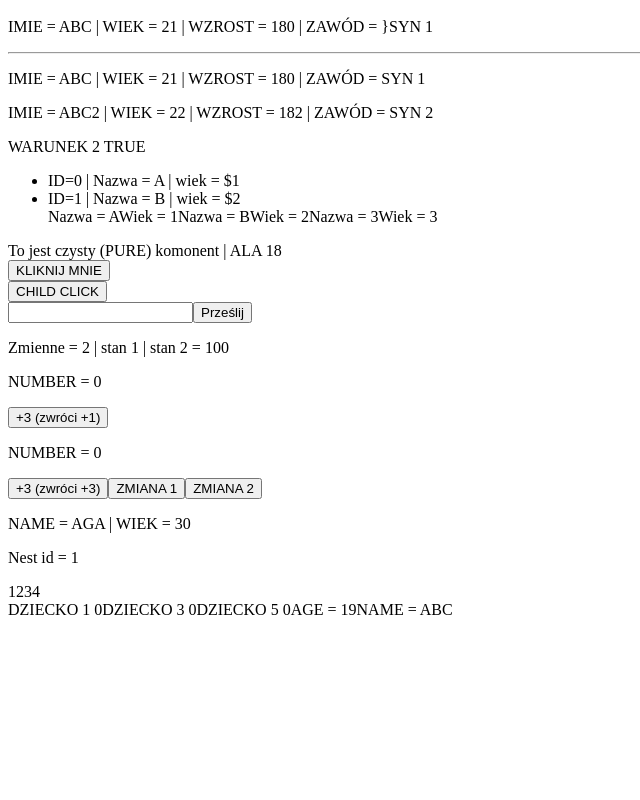
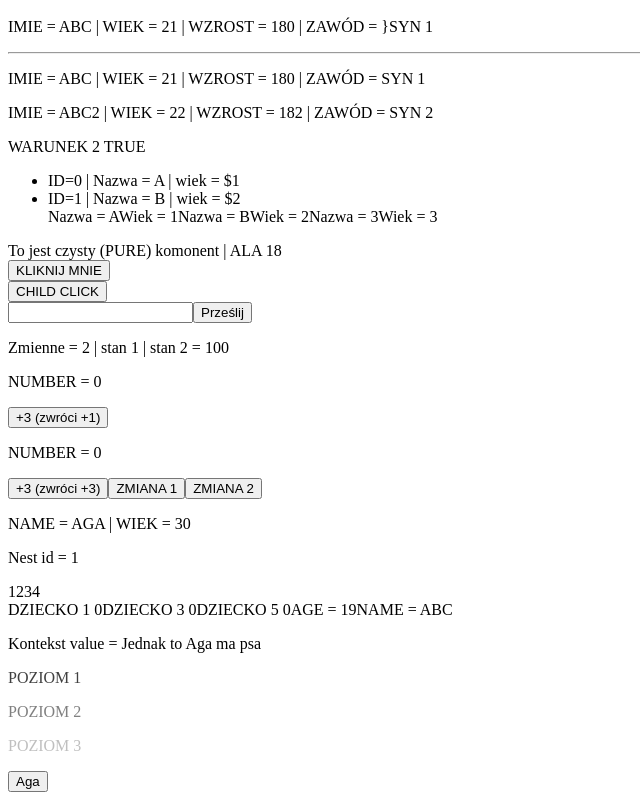
Before and after one commit to MaciejRog/CHEATSHEET_REACT, a React (Vite) app: page / in a window 1280 px wide. Shown: the part 434-1234 px from the top of the page, without its empty margins (0-640 px from the left). Before the commit the page ends 1061 px from the top, so only its background shows below. Built offline with nearby package versions, Linux system fonts and the light colour scheme.

Commit message:
add context info && context mix with redcuer info

```diff
--- a/src/TEMATY/3_Zarządzanie_Stanem/ZarzadzanieStanem.jsx
+++ b/src/TEMATY/3_Zarządzanie_Stanem/ZarzadzanieStanem.jsx
@@ -1,4 +1,4 @@
-import { useReducer, useState } from "react";
+import { createContext, useContext, useReducer, useState } from "react";
 
 function ZarzadzanieStanem() {
   return (
@@ -8,6 +8,8 @@ function ZarzadzanieStanem() {
       <ZarzadzanieStanemWspoldzielenieStanu />
       <ZarzadzanieStanemZachowywanieIResetowanie />
       <ZarzadzanieStanemReducer />
+      <ZarzadzanieStanemContext />
+      <ZarzadzanieStanemSkalowanie />
     </div>
   );
 }
@@ -324,9 +326,187 @@ function ZarzadzanieStanemReducer() {
 }
 
 // #################################
-// #### 6)
+// #### 6) CONTEXT (przekazywanie danych w głąb) - PROP DRILLING SALVATION
 // VVVVVVVVVVVVVVVVVVVVVVVVVVVVVVVVV
 
+/*
+  UWAGA - czytelniejsze jest przekazywanie props
+  WIĘC zawsze zaczynajmy od PROPS -> potem przechodźmy na CONTEXT (łatwiejszy kod w utrzymaniu)
+
+  ZALECANE STOSOWANIE:
+    - THEME (kolory w apcje np: dark mode | light mode) [Provider opakowujący App Component]
+    - zalogowany USER [tutaj lepszy redux]
+    - routing
+    - SKOMPLIKOWANY STAN [odpowiednik REDUXA]
+*/
+
+// tworzenie kontekstu (może przyjąć dowolną wartość -> i tak zostanie nadpisana)
+const TestContext = createContext("Ala ma Kota");
+
+function ZarzadzanieStanemContext() {
+  /*
+  KONTEXT (CONTEXT) => mechanizm, który pozwala na dostęp do DANYCH (stanu) do dowolnie zagnieżdzonego komponentu (childs i ich childs itd...)
+                       BEZ KONIECZNOŚCI PRZEKAZYWANIA ICH poprzez PROPS!!!!
+                       ELIMINUJE PROP DRILLING problem (czyli problem z przekazywaniem props do komponentu, który ich nie potrzebuje
+                       tylko po to by przekazać je dalej do swoich dzieci lub wnuków lub głębiej, które go potrzebują)
+  */
+  return (
+    // Aby zarządzać wartościami kontekstu musimy opakować komponenty, które mają z niego korzystać w 'Provider' -> NazwaContext.Provider
+    // oraz przekazać wartośc (Wartość jest dowolna, może być obiektem z np: STANEM z useState, SETTEREM STANU)
+    //  UWAGA - Provider'y mogą być zagnieżdżone w sobie i zmieniać wartośc kontekstu do odczytu
+    //          'useContext' odczyta wartośc z najbliższego Providera
+    <TestContext.Provider value="Jednak to Aga ma psa">
+      <ZarzadzanieStanemContextChild />
+      <ZarzadzanieStanemContextZagniezdzenie />
+    </TestContext.Provider>
+  );
+}
+
+function ZarzadzanieStanemContextChild() {
+  // czytamy z kontekstu poprzez HOOK 'useContext' podając NazwęContextu
+  // zmiana tej wartości spowoduje RERENDER!!
+  const test = useContext(TestContext);
+  return <p>Kontekst value = {test}</p>;
+}
+
+/*
+SUPER MECHANIZM DLA ZAGNIEZDZEŃ !!!
+*/
+
+const TestContext2 = createContext(1);
+
+function ZarzadzanieStanemContextZagniezdzenie() {
+  return (
+    <TestContext2.Provider value={1}>
+      <ZarzadzanieStanemContextZagniezdzenieChild>
+        <ZarzadzanieStanemContextZagniezdzenieChild>
+          <ZarzadzanieStanemContextZagniezdzenieChild />
+        </ZarzadzanieStanemContextZagniezdzenieChild>
+      </ZarzadzanieStanemContextZagniezdzenieChild>
+    </TestContext2.Provider>
+  );
+}
+//                                            UWAGA !!! co ciekawe mechanizm {children} pozwala walczyć z PROP DILLINGIEM
+//                                            zapobiega przerenderowaniu tego komponentu gdy props się zmienią
+//                                            przerenedowuje natomiast ten komponent z 'children' który otrzumuje props i tylko jego !! :)
+function ZarzadzanieStanemContextZagniezdzenieChild({ children }) {
+  // odczytujemy obecny poziom Zagnieżdżenia
+  const level = useContext(TestContext2);
+  return (
+    <div>
+      <p
+        style={{
+          // coraz głębiej zagnieżdzony 'p' będzie przechodził z kolor 'CZARNEGO' na "BIAŁY"
+          color: `rgb(${(255 * level) / 4}, ${(255 * level) / 4} ,${
+            (255 * level) / 4
+          } )`,
+        }}
+      >
+        POZIOM {level}
+      </p>
+      {/* Dla zagnieżdżonych komponentów przekazujemy powiększony o 1 poziom zagnieżdżenia */}
+      <TestContext2.Provider value={level + 1}>
+        {children}
+      </TestContext2.Provider>
+    </div>
+  );
+}
+
 // #################################
-// #### 7)
+// #### 7) SKALOWANIE przy POMOCY 'REDUCER' i 'CONTEXT'
 // VVVVVVVVVVVVVVVVVVVVVVVVVVVVVVVVV
+
+/*
+Połączenie technik opisanych powyżej w SUPER WYGODNY mechanizm zarządzania SKOMPLIKOWANYM STANEM
+
+*/
+
+// wartość bazowa dla contextu oraz stanu zwróconego przez REDUCERA
+const initSkalowanieContextValue = { imie: "Aga" };
+// CONTEXT, który będziemy wykorzystywać - z domyślna wartości tego co wyżej
+const SkalowanieContext = createContext(initSkalowanieContextValue);
+// UWAGA!!! NOWOŚĆ - tworzymy CUSTOM HOOK (własny hook)
+// nazwa musi być od 'use' np: 'useMojaFunkcja' 'useMojHook' 'useNumber' itp...
+// bardzo podobne do KOMPONENTU z 1 różnicą NIE ZWRACAMY JSX, a jakiś STAN np: number, Object itp...
+const useSkalowanieContext = () => {
+  const wartosc = useContext(SkalowanieContext);
+  if (wartosc === undefined) {
+    throw new Error("use Skalowanie context | Unknown value");
+  }
+  return wartosc;
+};
+// Akcje dla Reducera
+const SKALOWANIE_CONTEXT_ACTIONS = {
+  SET_IMIE: "SET_IMIE",
+  RESET: "RESET",
+};
+// Reducer do obsługi Akcji
+function skalowanieReducer(state, action) {
+  switch (action.type) {
+    case SKALOWANIE_CONTEXT_ACTIONS.SET_IMIE:
+      return {
+        ...state,
+        imie: action.payload,
+      };
+    case SKALOWANIE_CONTEXT_ACTIONS.RESET:
+      return {
+        ...initSkalowanieContextValue,
+      };
+    default:
+      throw new Error("Skalowanie context | Unknown action");
+  }
+}
+// NOWOŚĆ -> komponent dostarczający Providera oraz zapewniający wartość na podstawie REDUCERA
+function ZarzadzanieStanemSkalowanieContextProvider({ children }) {
+  // pobieramy wartość, którą przekażemy do contextu oraz funkcję do zmiany tej wartości na podstawie AKCJI
+  const [state, dispatch] = useReducer(
+    skalowanieReducer,
+    initSkalowanieContextValue
+  );
+  return (
+    <SkalowanieContext.Provider
+      // jako wartośc dla kontekstu przekazałem OBIKET { STAN, funkcjaDoZmianyStanu}
+      // UWAGA !!! Można rozdzielić ten 1 kontekst na 2 CONTEXTY (1 z wartością , 2 z funkcją zmienijącą -- to będzie jeszcze lepsze)
+      value={{
+        stan: state,
+        dispatch,
+      }}
+    >
+      {children}
+    </SkalowanieContext.Provider>
+  );
+}
+
+function ZarzadzanieStanemSkalowanie() {
+  return (
+    // Zastosowanie powyższych komponentów
+    <ZarzadzanieStanemSkalowanieContextProvider>
+      <ZarzadzanieStanemSkalowanieChild />
+    </ZarzadzanieStanemSkalowanieContextProvider>
+  );
+}
+
+function ZarzadzanieStanemSkalowanieChild() {
+  // wykorzystanie CUSTOM HOOKA - zwróci to co przekazaliśmy w 'ZarzadzanieStanemSkalowanieContextProvider'
+  // czyli OBIEKT => const {stan, dispatch} = useSkalowanieContext();
+  const skalowanieContext = useSkalowanieContext();
+  function handleClick() {
+    if (skalowanieContext?.stan?.imie === "Aga") {
+      // Możemy zmienić wartość KONTEKSTU poprzez dispatch
+      skalowanieContext.dispatch({
+        type: SKALOWANIE_CONTEXT_ACTIONS.SET_IMIE,
+        payload: "Maciek",
+      });
+    } else {
+      skalowanieContext.dispatch({
+        type: SKALOWANIE_CONTEXT_ACTIONS.RESET,
+      });
+    }
+  }
+  return (
+    <>
+      {/*                             odczytanie wartości z kontekstu */}
+      <button onClick={handleClick}>{skalowanieContext?.stan?.imie}</button>
+    </>
+  );
+}
```
